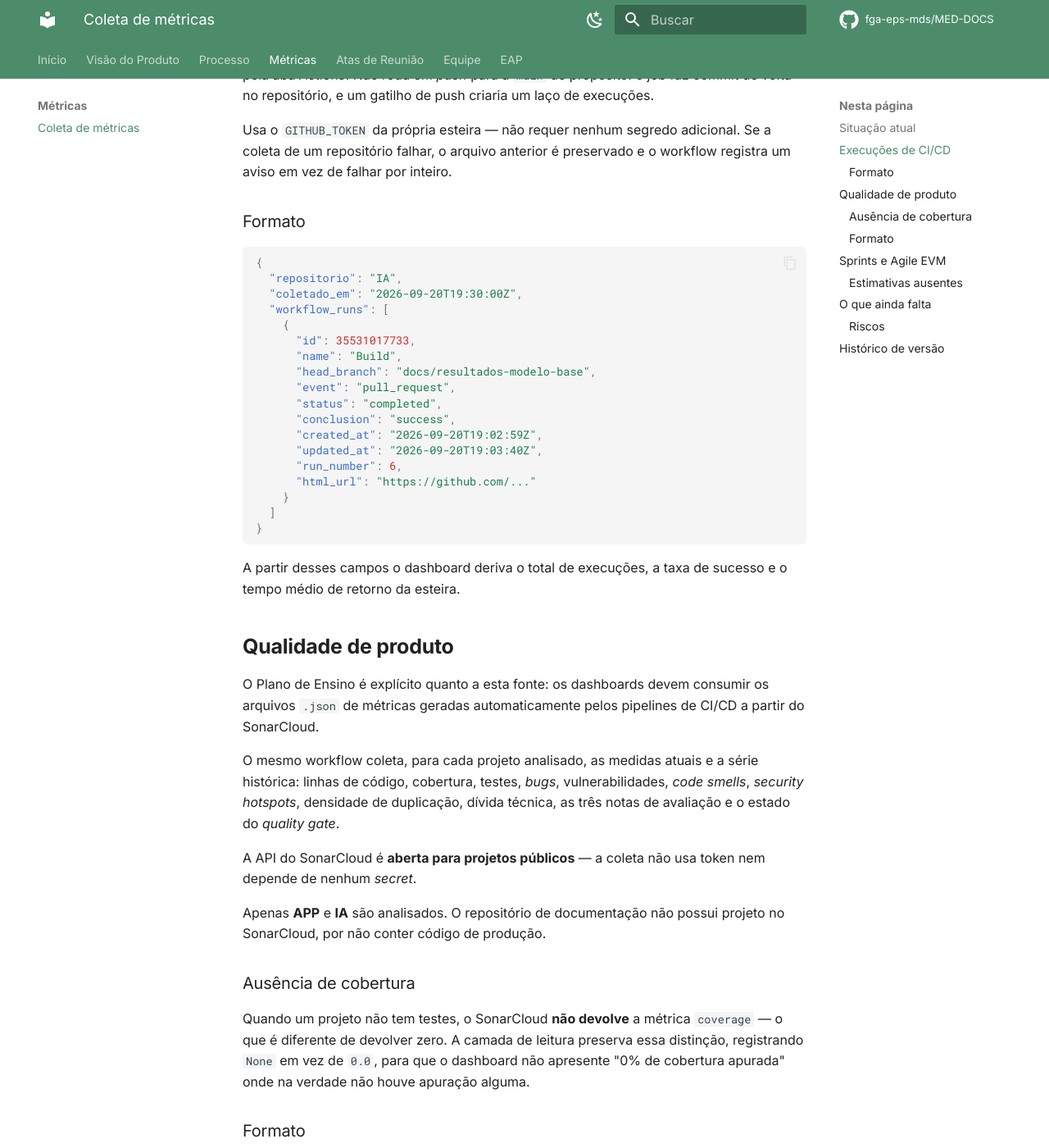
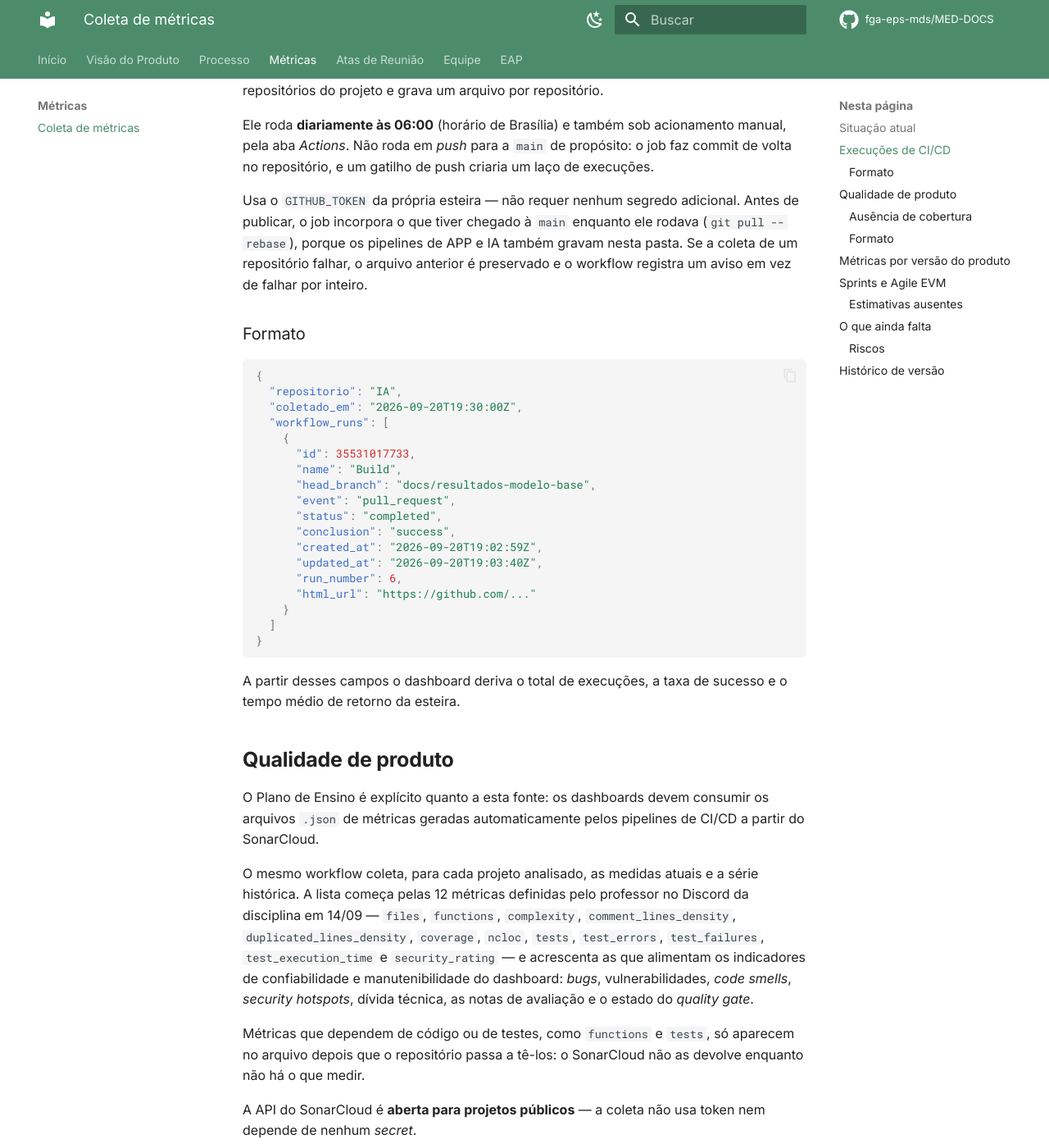
Before and after one commit to apollen27983/UNIEURO_MED-DOCS, an MkDocs documentation site: the page built from docs/metricas/coleta-de-metricas.md, in a window 1280 px wide and 1400 px high, scrolled down 959 px. Shown: the whole window at 82% size. Built offline with MkDocs 1.6.1 and Material for MkDocs 9.7.7, drawn with Linux system fonts in a browser that asks for light colours; comment, search, counter and statistics services are not loaded; some of the changed text lies outside the part shown.

Commit message:
feat(metricas): adequa a coleta ao requisito do SonarCloud do professor
Aplica o que o professor definiu no Discord da disciplina em 14/09:

- Renomeia a pasta de métricas para analytics-raw-data/, o nome exigido,
  e ajusta o dashboard, o script do Zenhub e a documentação.
- Inclui na coleta as 12 métricas da lista dele; 7 não eram coletadas
  (files, functions, complexity, comment_lines_density, test_errors,
  test_failures e test_execution_time).
- Copia para a pasta o .json anexado a cada release de APP e IA, para
  receber as métricas por versão mesmo sem o secret de escrita.

Trata também o ponto levantado na revisão do Thales: antes do push, o job
incorpora o que chegou à main enquanto rodava (git pull --rebase) e tenta
de novo, em vez de falhar quando outro pipeline gravou antes.

```diff
--- a/docs/metricas/coleta-de-metricas.md
+++ b/docs/metricas/coleta-de-metricas.md
@@ -1,7 +1,7 @@
 # Coleta de métricas
 
 O dashboard analítico não consulta APIs durante a renderização: ele lê arquivos
-`.json` previamente gerados em `analytics/raw-data/`. Quando um arquivo não
+`.json` previamente gerados em `analytics-raw-data/`. Quando um arquivo não
 existe, a seção correspondente exibe um conjunto de dados de exemplo e sinaliza
 isso na tela.
 
@@ -17,6 +17,7 @@ Esta página descreve quais arquivos existem, quem os gera e o que falta.
 | `Sonar_API-Measures-*.json` | Qualidade de produto | API do SonarCloud | Automatizado |
 | `zenhub_analytics.json` | Sprints e Agile EVM (projeto) | API do Zenhub | Automatizado — depende do *secret* |
 | `riscos_analytics.json` | Matriz de Riscos (projeto) | Plano de Riscos | Pendente — depende da issue #26 |
+| `fga-eps-mds-<repositório>-<data>-vX.Y.Z.json` | Métricas de cada versão do produto | Pipeline de release de APP e IA | Pendente — ver [Métricas por versão](#metricas-por-versao-do-produto) |
 
 **Fonte:** [Vitor Carvalho Pereira](https://github.com/vcpVitor), 2026
 
@@ -32,6 +33,8 @@ faz commit de volta no repositório, e um gatilho de push criaria um laço de
 execuções.
 
 Usa o `GITHUB_TOKEN` da própria esteira — não requer nenhum segredo adicional.
+Antes de publicar, o job incorpora o que tiver chegado à `main` enquanto ele rodava
+(`git pull --rebase`), porque os pipelines de APP e IA também gravam nesta pasta.
 Se a coleta de um repositório falhar, o arquivo anterior é preservado e o
 workflow registra um aviso em vez de falhar por inteiro.
 
@@ -68,9 +71,17 @@ os arquivos `.json` de métricas geradas automaticamente pelos pipelines de CI/C
 a partir do SonarCloud.
 
 O mesmo workflow coleta, para cada projeto analisado, as medidas atuais e a série
-histórica: linhas de código, cobertura, testes, *bugs*, vulnerabilidades, *code
-smells*, *security hotspots*, densidade de duplicação, dívida técnica, as três
-notas de avaliação e o estado do *quality gate*.
+histórica. A lista começa pelas 12 métricas definidas pelo professor no Discord da
+disciplina em 14/09 — `files`, `functions`, `complexity`, `comment_lines_density`,
+`duplicated_lines_density`, `coverage`, `ncloc`, `tests`, `test_errors`,
+`test_failures`, `test_execution_time` e `security_rating` — e acrescenta as que
+alimentam os indicadores de confiabilidade e manutenibilidade do dashboard: *bugs*,
+vulnerabilidades, *code smells*, *security hotspots*, dívida técnica, as notas de
+avaliação e o estado do *quality gate*.
+
+Métricas que dependem de código ou de testes, como `functions` e `tests`, só
+aparecem no arquivo depois que o repositório passa a tê-los: o SonarCloud não as
+devolve enquanto não há o que medir.
 
 A API do SonarCloud é **aberta para projetos públicos** — a coleta não usa token
 nem depende de nenhum *secret*.
@@ -108,6 +119,29 @@ apresente "0% de cobertura apurada" onde na verdade não houve apuração alguma
 A função `get_sonar_metrics_data()` do `data_layer.py` converte esse arquivo na
 estrutura consumida pelo dashboard, seguindo o mesmo contrato das demais fontes:
 devolve uma tupla `(dados, is_mock)`.
+
+## Métricas por versão do produto
+
+O professor definiu, no Discord da disciplina em 14/09, um segundo requisito para o
+SonarCloud, independente do dashboard:
+
+- a chamada à API do SonarCloud é feita no pipeline **de cada repositório de
+  código**, quando um PR é fechado;
+- o `.json` gerado para cada versão do produto (releases *major* e *minor*) vai para
+  a pasta `analytics-raw-data/` deste repositório;
+- o nome segue o formato `fga-eps-mds-<repositório>-<MM-DD-YYYY-HH-MM-SS>-vX.Y.Z`;
+- cada release *major* publica, como *asset* no GitHub, o código-fonte e os testes
+  compactados, com a *tag* da release.
+
+Por isso a pasta se chama `analytics-raw-data/` e reúne todos os arquivos de
+métricas, os do dashboard e os de cada versão.
+
+O pipeline que gera esses arquivos pertence a APP e IA e ainda não foi incorporado.
+Deste lado, a coleta diária já está preparada para recebê-los: ela copia para a
+pasta o `.json` anexado a cada release de APP e IA que ainda não estiver aqui. Isso
+garante o arquivo mesmo quando o pipeline de origem não consegue enviá-lo
+diretamente, o que depende de um *secret* com permissão de escrita neste
+repositório.
 
 ## Sprints e Agile EVM
 
@@ -153,3 +187,5 @@ gerado por API: é a transcrição do Plano de Riscos, que ainda não foi elabor
 | Versão | Data | Descrição | Autor | Revisor |
 |:------:|------|-----------|-------|---------|
 | `1.0` | 20/09/2026 | Criação da página e automação da coleta de execuções de CI/CD | [Vitor Carvalho Pereira](https://github.com/vcpVitor) | |
+| `1.1` | 21/09/2026 | Coleta do SonarCloud e do Zenhub | [Vitor Carvalho Pereira](https://github.com/vcpVitor) | |
+| `1.2` | 24/09/2026 | Pasta renomeada para `analytics-raw-data/`, métricas exigidas pelo professor e seção de métricas por versão do produto | [Vitor Carvalho Pereira](https://github.com/vcpVitor) | |
```
Also changed, not shown: dashboard/README.md (+2 -2 lines), 16 other files.
